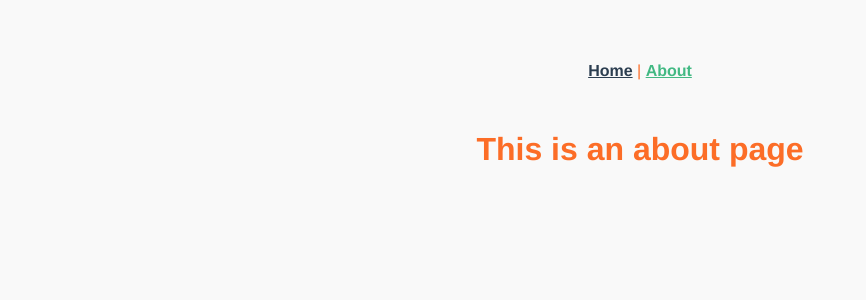
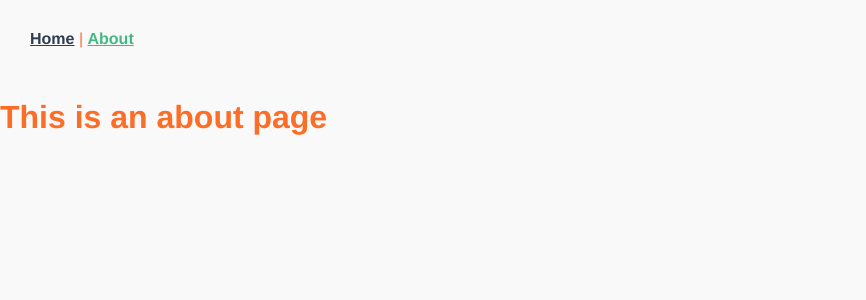
Before and after one commit to devayansarkar/issue-tracker, a Vue app in the folder frontend/: page /about in a window 1280 px wide. Shown: the top 300 px of the page, without its empty margins (0-866 px from the left). Built offline with nearby package versions, Linux system fonts and the light colour scheme.

Commit message:
adding base style

```diff
--- a/frontend/src/styles/styles.scss
+++ b/frontend/src/styles/styles.scss
@@ -1,13 +1,12 @@
 @import 'variables.scss';
 
+body,
 html {
     background-color: $background;
+    margin: 0;
+    width: 100%;
+    height: 100%;
     font-family: Avenir, Helvetica, Arial, sans-serif;
     -webkit-font-smoothing: antialiased;
     -moz-osx-font-smoothing: grayscale;
-    text-align: center;
 }
-
-body {
-    margin: 2rem;
-}
```
